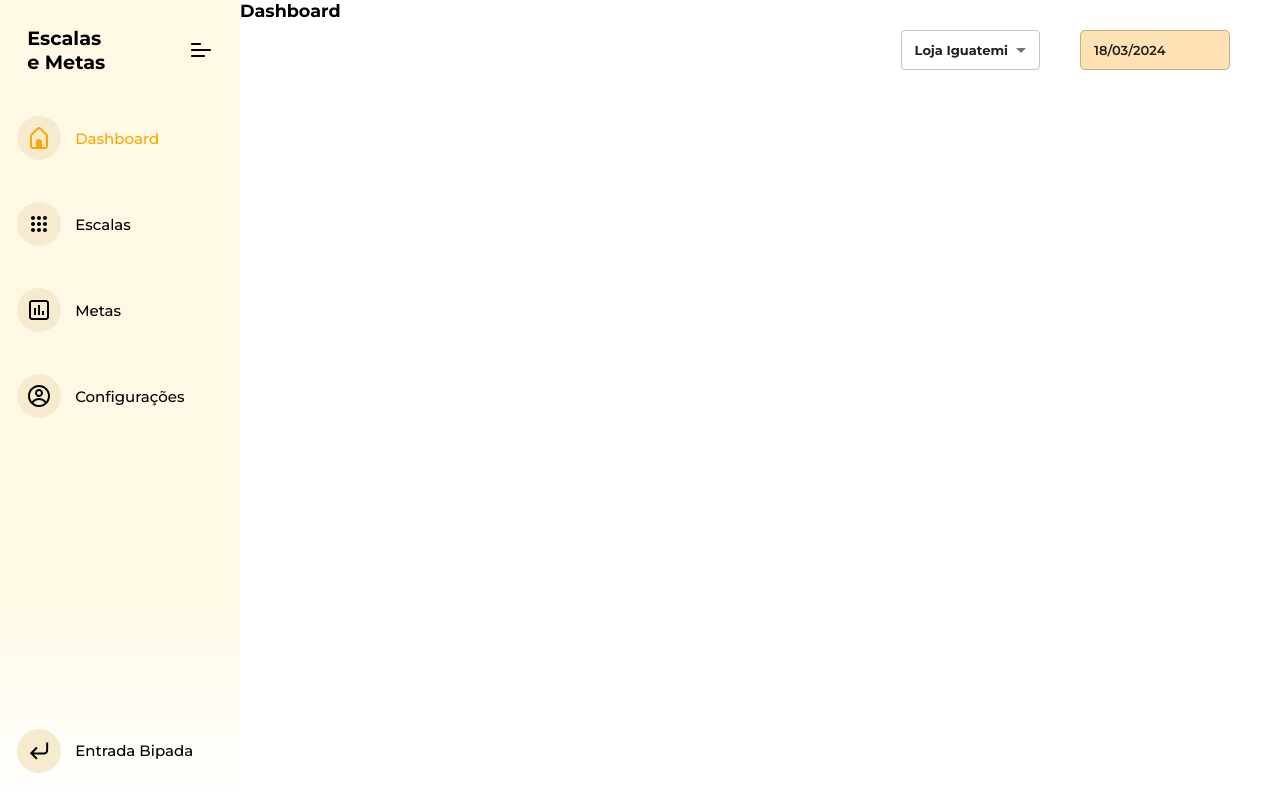
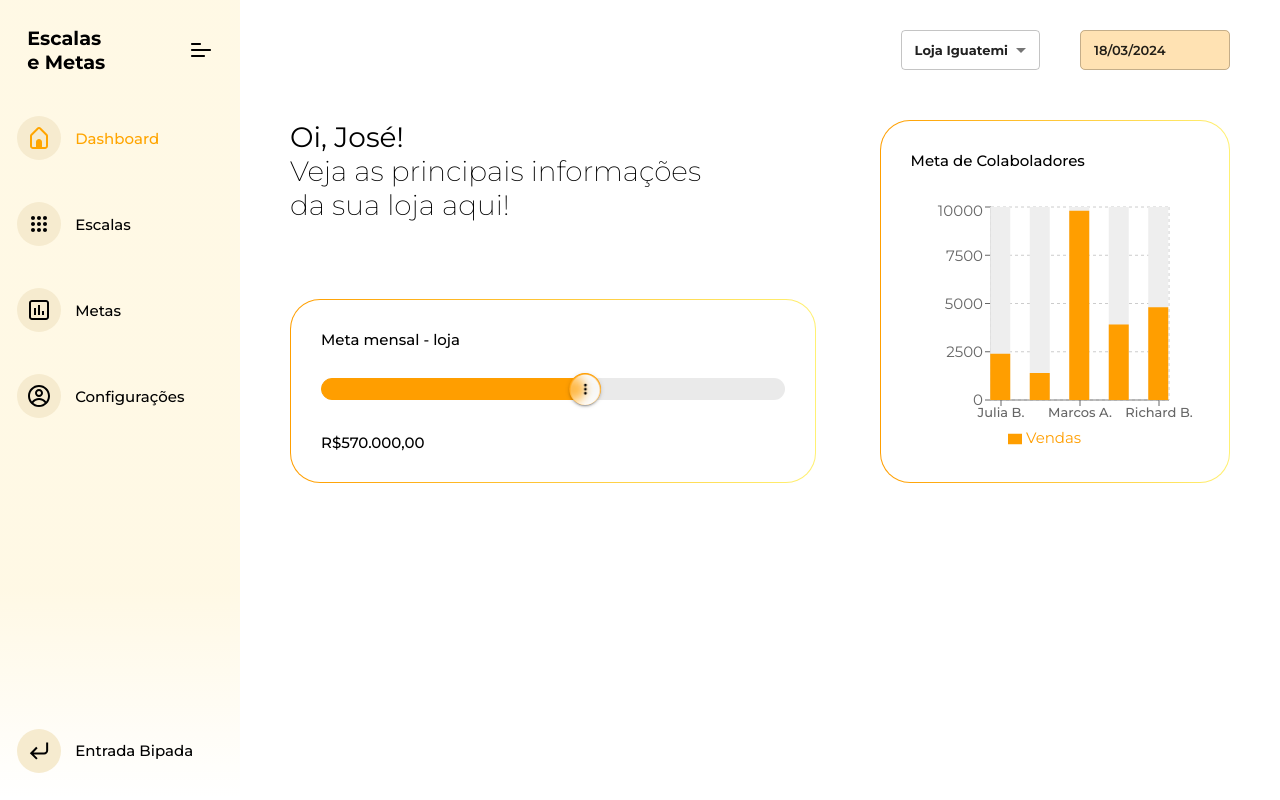
Before and after one commit to Wilianbps/App-Natura-Escalas-e-Metas-Frontend, a React (Vite) app: page / in a window 1280 px wide. Built offline with nearby package versions, Linux system fonts and the light colour scheme.

Commit message:
feat: add chart of the goals eplyeers

```diff
--- a/package.json
+++ b/package.json
@@ -20,7 +20,8 @@
     "react-dom": "^18.2.0",
     "react-helmet-async": "^2.0.4",
     "react-icons": "^5.0.1",
-    "react-router-dom": "^6.22.3"
+    "react-router-dom": "^6.22.3",
+    "recharts": "^2.12.5"
   },
   "devDependencies": {
     "@rocketseat/eslint-config": "^2.2.2",
--- /dev/null
+++ b/src/pages/dashboard/components/GoalEmployeesChart/index.tsx
@@ -0,0 +1,75 @@
+import {
+  Bar,
+  BarChart,
+  CartesianGrid,
+  Legend,
+  ResponsiveContainer,
+  Tooltip,
+  XAxis,
+  YAxis,
+} from 'recharts'
+
+const data = [
+  {
+    name: 'Julia B.',
+    uv: 4000,
+    Vendas: 2400,
+    amt: 2400,
+  },
+  {
+    name: 'Ana S.',
+    uv: 3000,
+    Vendas: 1398,
+    amt: 2210,
+  },
+  {
+    name: 'Marcos A.',
+    uv: 2000,
+    Vendas: 9800,
+    amt: 2290,
+  },
+  {
+    name: 'Victor A.',
+    uv: 2780,
+    Vendas: 3908,
+    amt: 2000,
+  },
+  {
+    name: 'Richard B.',
+    uv: 1890,
+    Vendas: 4800,
+    amt: 2181,
+  },
+]
+
+export function GoalEmployeesChart() {
+  return (
+    <ResponsiveContainer width="100%" height={250}>
+      <BarChart
+        width={500}
+        height={300}
+        data={data}
+        margin={{
+          top: 5,
+          right: 30,
+          left: 20,
+          bottom: 5,
+        }}
+        barSize={20}
+      >
+        <XAxis
+          dataKey="name"
+          scale="point"
+          padding={{ left: 10, right: 10 }}
+          fontSize={13}
+          fontWeight={500}
+        />
+        <YAxis />
+        <Tooltip />
+        <Legend />
+        <CartesianGrid strokeDasharray="3 3" />
+        <Bar dataKey="Vendas" fill="#FF9E00" background={{ fill: '#eee' }} />
+      </BarChart>
+    </ResponsiveContainer>
+  )
+}
--- /dev/null
+++ b/src/pages/dashboard/components/Slider/index.tsx
@@ -0,0 +1,17 @@
+import Box from '@mui/material/Box'
+
+import { CustomSlider } from './styles'
+
+export default function SliderSizes() {
+  return (
+    <Box sx={{ width: '100%' }}>
+      <CustomSlider
+        max={1000000}
+        defaultValue={570000}
+        aria-label="Default"
+        valueLabelDisplay="auto"
+        sx={{ height: 22 }}
+      />
+    </Box>
+  )
+}
--- /dev/null
+++ b/src/pages/dashboard/components/Slider/styles.ts
@@ -0,0 +1,49 @@
+import styled from '@emotion/styled'
+import Slider from '@mui/material/Slider'
+
+import rangeImage from '../Slider/assets/range-image.png'
+
+export const CustomSlider = styled(Slider)`
+  z-index: -10;
+  .MuiSlider-rail {
+    background-color: ${(props) => props.theme.gray};
+  }
+
+  .MuiSlider-thumb {
+    width: 32px;
+    height: 32px;
+    border-radius: 50%;
+    border: none;
+    padding: 0;
+    box-shadow: none;
+    cursor: pointer;
+
+    &:focus {
+      box-shadow: none;
+    }
+
+    &::before {
+      content: '';
+      display: block;
+      width: 100%;
+      height: 100%;
+      background-image: url(${rangeImage});
+      background-size: cover;
+      border-radius: 50%;
+    }
+  }
+
+  &.MuiSlider-disabled.Mui-disabled {
+    &.MuiSlider-thumb {
+      background-color: orange;
+    }
+
+    &.MuiSlider-rail {
+      background-color: orange;
+    }
+
+    &.MuiSlider-track {
+      background-color: orange;
+    }
+  }
+`
--- a/src/pages/dashboard/index.tsx
+++ b/src/pages/dashboard/index.tsx
@@ -1,9 +1,40 @@
-import { Container } from './styles'
+import { GoalEmployeesChart } from './components/GoalEmployeesChart'
+import SliderSizes from './components/Slider'
+import {
+  Container,
+  ContainerGoals,
+  ContentInfoTextAndMonthlyGoal,
+  GoalEmployeesChartContent,
+  InfoText,
+  MonthlyGoalChart,
+} from './styles'
 
 export function Dashboard() {
   return (
     <Container>
-      <h1>Dashboard</h1>
+      <ContainerGoals>
+        <ContentInfoTextAndMonthlyGoal>
+          <InfoText>
+            <h1>Oi, José!</h1>
+            <p>Veja as principais informações</p>
+            <p>da sua loja aqui!</p>
+          </InfoText>
+
+          <MonthlyGoalChart>
+            <header>Meta mensal - loja</header>
+            <SliderSizes />
+            <footer>R$570.000,00</footer>
+          </MonthlyGoalChart>
+        </ContentInfoTextAndMonthlyGoal>
+
+        <GoalEmployeesChartContent>
+          <header>Meta de Colaboladores</header>
+
+          <section>
+            <GoalEmployeesChart />
+          </section>
+        </GoalEmployeesChartContent>
+      </ContainerGoals>
     </Container>
   )
 }
--- a/src/pages/dashboard/styles.tsx
+++ b/src/pages/dashboard/styles.tsx
@@ -1,5 +1,58 @@
 import styled from '@emotion/styled'
 
 export const Container = styled.section`
+  margin-top: 6.25rem;
+  padding: 1.25rem 3.125rem;
   height: 100hv;
 `
+
+export const ContainerGoals = styled.section`
+  display: grid;
+  grid-template-columns: 1.5fr 1fr;
+  gap: 4rem;
+`
+
+export const Card = styled.section`
+  background:
+    linear-gradient(#ffffff, #ffffff) padding-box,
+    linear-gradient(to right, #ff9e00, #fff173) border-box;
+  border-radius: 30px;
+  border: 1px solid transparent;
+  padding: 1.875rem;
+
+  footer,
+  header {
+    font-weight: 500;
+  }
+`
+
+export const ContentInfoTextAndMonthlyGoal = styled.section`
+  display: flex;
+  flex-direction: column;
+  justify-content: space-between;
+  gap: 2rem;
+`
+
+export const InfoText = styled.section`
+  h1 {
+    font-size: 28px;
+    font-weight: 400;
+  }
+  p {
+    font-size: 28px;
+    font-weight: 200;
+  }
+`
+
+export const MonthlyGoalChart = styled(Card)`
+  display: flex;
+  flex-direction: column;
+  gap: 1rem;
+  z-index: -11;
+`
+
+export const GoalEmployeesChartContent = styled(Card)`
+  section {
+    margin-top: 2rem;
+  }
+`
```
Also changed, not shown: src/pages/dashboard/components/Slider/assets/range-image.png (added), 1 other file (tests, documents, lock files or other folders).
